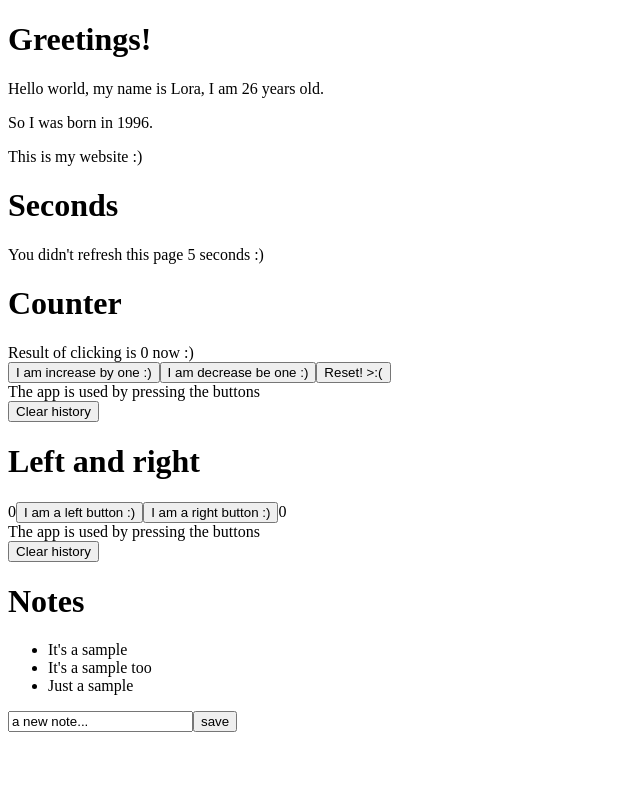
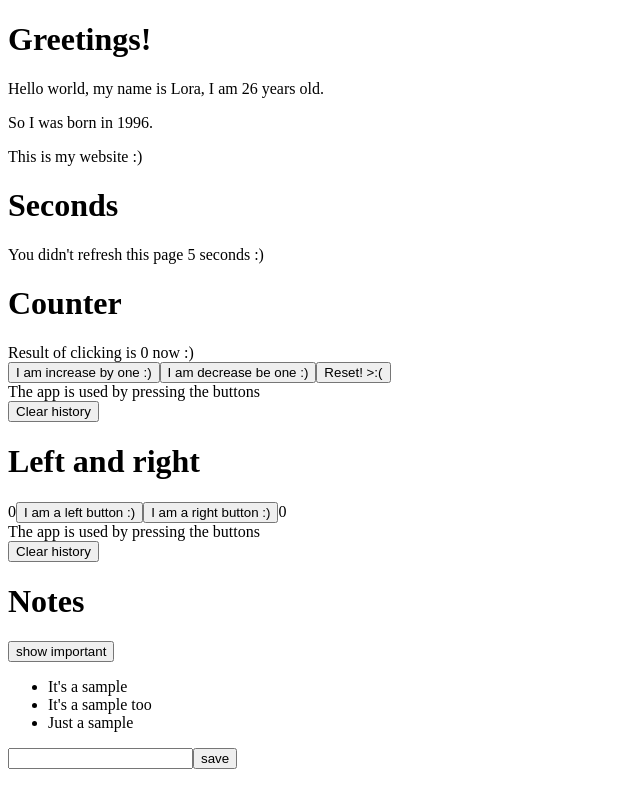
Before and after one commit to loreliawand/ncitylab, a React (Create React App) app: page / in a window 1280 px wide. Shown: the whole page, without its empty margins (0-640 px from the left). Built offline with nearby package versions, Linux system fonts and the light colour scheme.

Commit message:
Added filtering notes

```diff
--- a/src/App.js
+++ b/src/App.js
@@ -16,7 +16,8 @@ const App = (props) => {
   const [right, setRight] = useState(0);
   const [allClicks, setAll] = useState([]);
   const [notes, setNotes] = useState(props.notes);
-  const [newNote, setNewNote] = useState('a new note...');
+  const [newNote, setNewNote] = useState('');
+  const [showAllNotes, setShowAllNotes] = useState(true);
 
   setTimeout(() => countSeconds(seconds + 1), 1000);
 
@@ -64,9 +65,12 @@ const App = (props) => {
   };
 
   const handleNoteChange = (event) => {
-    console.log(event.target.value);
     setNewNote(event.target.value);
   };
+
+  const notesToShow = showAllNotes
+    ? notes
+    : notes.filter((note) => note.important === true);
 
   return (
     <div>
@@ -102,8 +106,13 @@ const App = (props) => {
 
       <div>
         <h1>Notes</h1>
+        <div>
+          <button onClick={() => setShowAllNotes(!showAllNotes)}>
+            show {showAllNotes ? 'important' : 'all'}
+          </button>
+        </div>
         <ul>
-          {notes.map((note) => (
+          {notesToShow.map((note) => (
             <Note key={note.id} note={note} />
           ))}
         </ul>
```
